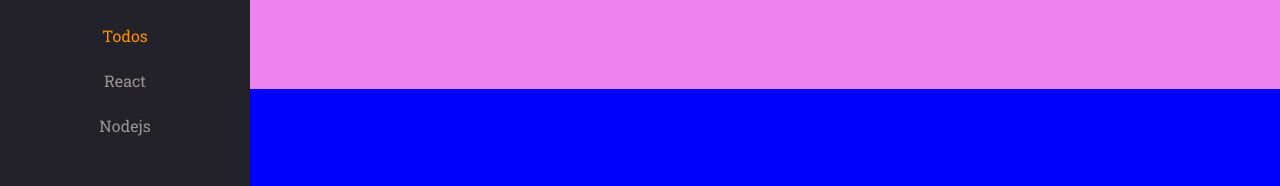
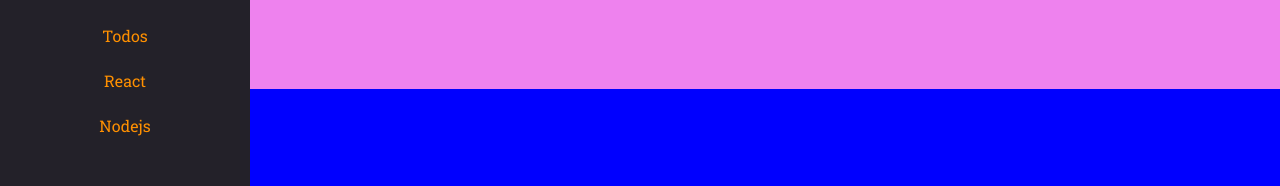
Before and after one commit to manuelaalecio/frontend-rocketNotes, a React (Vite) app: page / in a window 1280 px wide. Shown: the part 144-330 px from the top of the page. Built offline with nearby package versions, Linux system fonts and the light colour scheme.

Commit message:
fix: fixing styled component alerts in ButtonText

```diff
--- a/src/components/ButtonText/index.jsx
+++ b/src/components/ButtonText/index.jsx
@@ -2,7 +2,7 @@
 
 export function ButtonText({ title, isActive = false, ...rest }) {
   return (
-    <Container type="button" isActive={isActive} {...rest}>
+    <Container type="button" $isactive={isActive.toString()} {...rest}>
       {title}
     </Container>
   );
--- a/src/components/ButtonText/styles.js
+++ b/src/components/ButtonText/styles.js
@@ -2,7 +2,7 @@
 
 export const Container = styled.button`
   background: none;
-  color: ${({ theme, isActive }) => isActive ? theme.COLORS.ORANGE : theme.COLORS.GRAY_100};
+  color: ${({ theme, $isactive }) => $isactive ? theme.COLORS.ORANGE : theme.COLORS.GRAY_100};
 
   border: none;
   font-size: 16px;
--- a/src/pages/Home/index.jsx
+++ b/src/pages/Home/index.jsx
@@ -13,7 +13,7 @@
 
       <Menu>
         <li>
-          <ButtonText title="Todos" isActive />
+          <ButtonText title="Todos" $isactive />
         </li>
         <li>
           <ButtonText title="React" />
```
